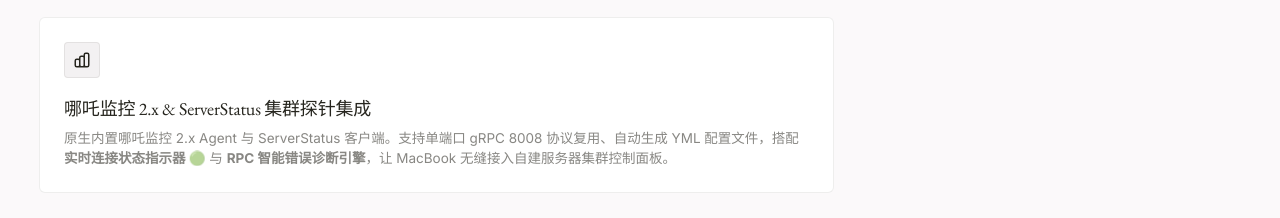
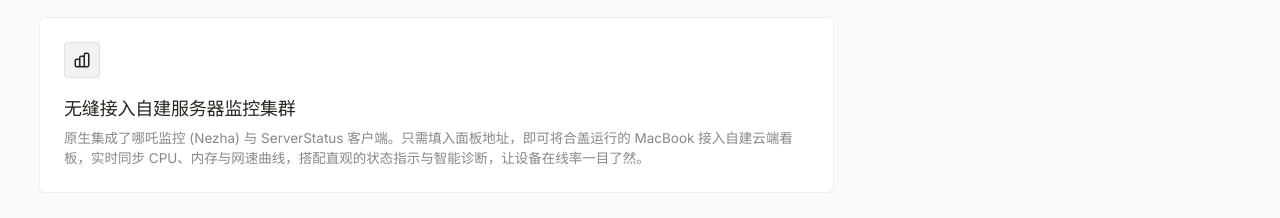
Before and after one commit to hwl513782273/MacHead, a plain HTML site: page index.html in a window 1280 px wide. Shown: the part 2024-2242 px from the top of the page. Drawn offline with nearby package versions, Linux system fonts and the light colour scheme; no server answers.

Commit message:
Deploying to gh-pages from @ ox01024/MacHead@36430b57793b8887e93e9d19a18a6d3335e703f8 🚀

```diff
--- a/index.html
+++ b/index.html
@@ -247,7 +247,7 @@
               </div>
             </div>
 
-            <!-- Bento Box 7: 哪吒监控 2.x & ServerStatus 集群探针集成 -->
+            <!-- Bento Box 7: 无缝接入自建服务器监控集群 -->
             <div class="bento-card bento-w2">
               <div class="bento-icon-box text-cyan">
                 <svg class="feature-icon" fill="none" viewBox="0 0 24 24" stroke="currentColor" stroke-width="2">
@@ -255,8 +255,8 @@
                 </svg>
               </div>
               <div class="bento-content">
-                <h3 class="bento-title">哪吒监控 2.x & ServerStatus 集群探针集成</h3>
-                <p class="bento-desc">原生内置哪吒监控 2.x Agent 与 ServerStatus 客户端。支持单端口 gRPC 8008 协议复用、自动生成 YML 配置文件，搭配<strong>实时连接状态指示器 🟢</strong> 与 <strong>RPC 智能错误诊断引擎</strong>，让 MacBook 无缝接入自建服务器集群控制面板。</p>
+                <h3 class="bento-title">无缝接入自建服务器监控集群</h3>
+                <p class="bento-desc">原生集成了哪吒监控 (Nezha) 与 ServerStatus 客户端。只需填入面板地址，即可将合盖运行的 MacBook 接入自建云端看板，实时同步 CPU、内存与网速曲线，搭配直观的状态指示与智能诊断，让设备在线率一目了然。</p>
               </div>
             </div>
           </div>
```
